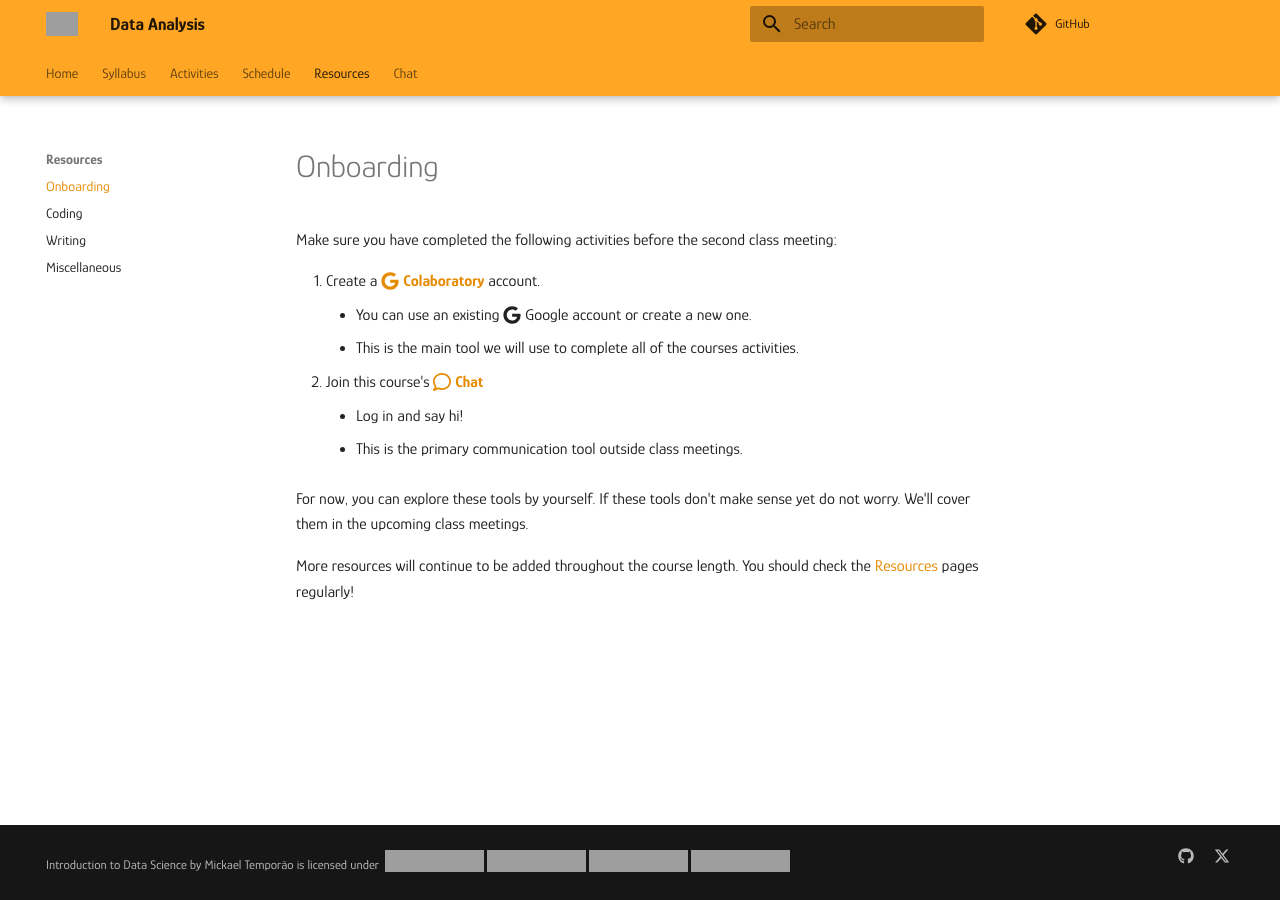
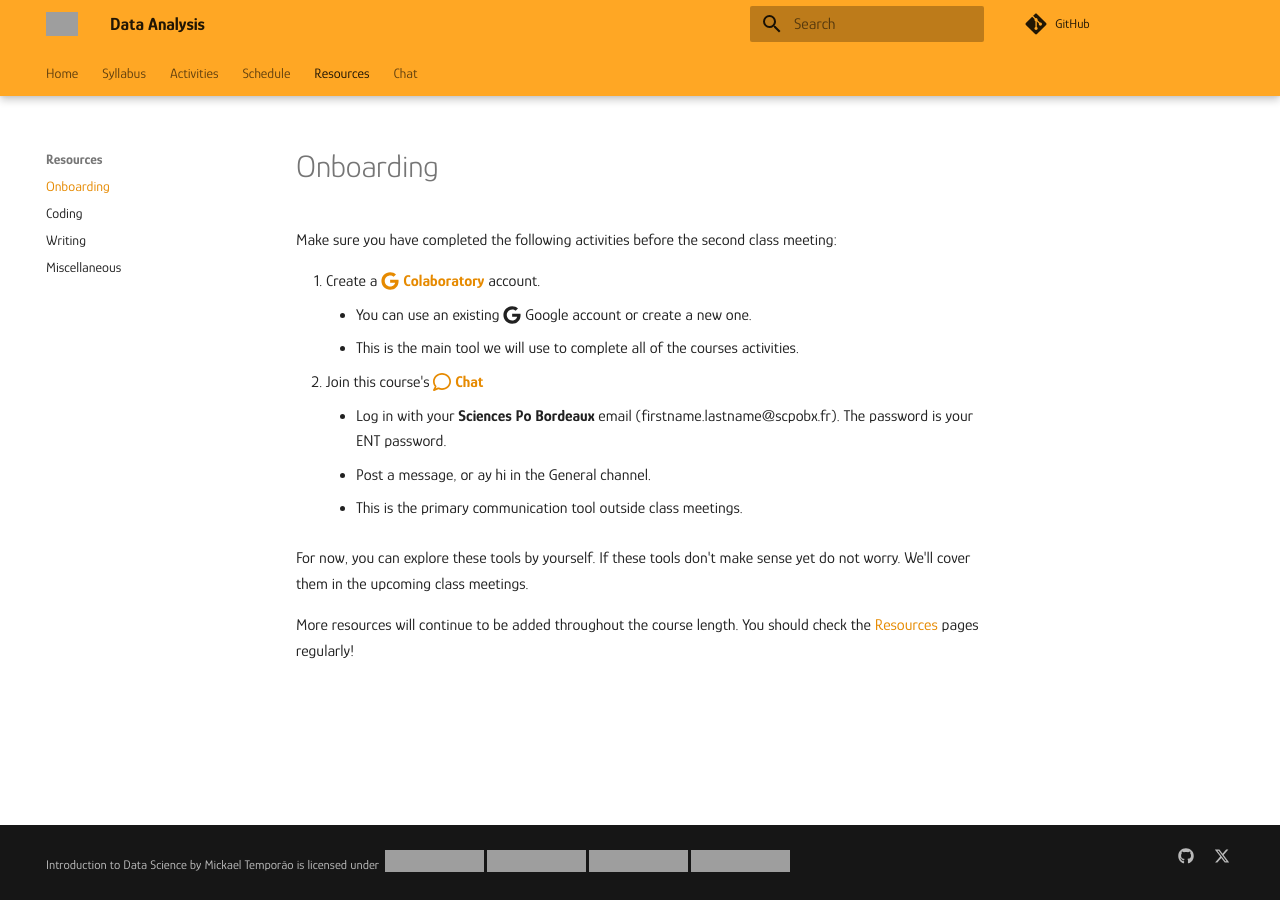
Before and after one commit to mickaeltemporao/data-analysis, an MkDocs documentation site: the page built from docs/resources/onboarding.md, in a window 1280 px wide. Built offline with MkDocs 1.6.1 and Material for MkDocs 9.7.7, drawn with Linux system fonts in a browser that asks for light colours; comment, search, counter and statistics services are not loaded; grey boxes are pictures that could not be loaded.

Commit message:
update directiosn

```diff
--- a/docs/resources/onboarding.md
+++ b/docs/resources/onboarding.md
@@ -6,7 +6,8 @@ Make sure you have completed the following activities before the second class me
     - You can use an existing :fontawesome-brands-google: Google account or create a new one.
     - This is the main tool we will use to complete all of the courses activities.
 2. Join this course's [:fontawesome-regular-comment: **Chat**](https://teams.microsoft.com/l/channel/19%3Avu56gi47cWMRcApqmqVDMcIfFqH2ii-xZfqAngUNH7w1%40thread.tacv2/General?groupId=5a6b90cb-a892-49a9-ad95-ad20235b7673&tenantId=d9315e4a-c1e0-43e9-b21d-2e94e2cafc7f)
-    - Log in and say hi!
+    - Log in with your **Sciences Po Bordeaux** email (firstname.lastname@scpobx.fr). The password is your ENT password.
+    - Post a message, or ay hi in the General channel.
     - This is the primary communication tool outside class meetings.
 
 For now, you can explore these tools by yourself. If these tools don't make sense yet do not worry. We'll cover them in the upcoming class meetings.
```
